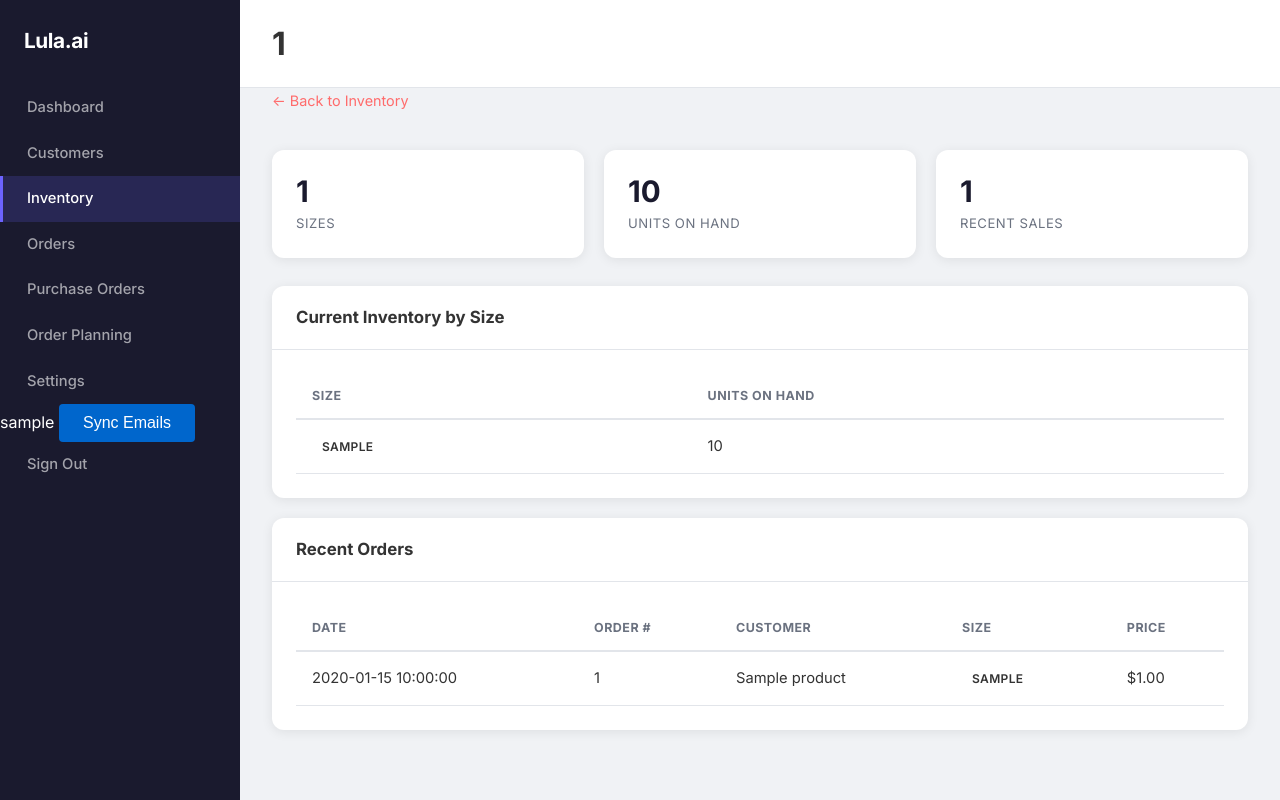
After one commit to kjh235/lula.ai, a Flask app: page /inventory/styles/1 in a window 1280 px wide. The commit adds this page. Run offline with Flask 3, Linux system fonts and the light colour scheme; a user stored in the database is signed in; tables that the repository leaves empty hold one stand-in row (values such as "Sample post"); a database or web service that is not in the repository returns one stand-in record (values such as "Sample title"); some libraries are stand-ins or nearby versions.

Commit message:
Add style detail page with recent orders; make style chips clickable
- New route /inventory/styles/<style_name> shows current inventory by
  size and recent retail orders (customer name + size purchased) for
  that style, up to 50 most recent
- New template style_detail.html renders the detail view
- Style chips on the Inventory page are now <a> links pointing to the
  new detail route so clicking navigates directly to the style page
- style-count-chip CSS gains cursor:pointer and color:inherit so the
  anchor wrapping does not alter appearance

Co-Authored-By: Claude Sonnet 4.6 <noreply@anthropic.com>
Claude-Session: https://claude.ai/code/session_01NKpxNJ2jUDZ1kr41uma3cP

```diff
--- a/app/routes.py
+++ b/app/routes.py
@@ -196,6 +196,68 @@ def inventory():
         style_counts=style_counts,
         total_value=total_value,
         total_units=total_units,
+    )
+
+
+@app.route("/inventory/styles/<path:style_name>")
+@login_required
+def style_detail(style_name):
+    user_id = session['user_id']
+    conn = get_conn()
+
+    inventory = conn.execute(
+        "SELECT p.ProductSize, p.SizeNormalized, "
+        "COALESCE(SUM(l.Delta), 0) AS Quantity "
+        "FROM Products p "
+        "LEFT JOIN InventoryLedger l ON l.ProductName = p.ProductName AND l.UserID = p.UserID "
+        "WHERE p.UserID = %s AND p.ProductStyle = %s "
+        "GROUP BY p.ProductSize, p.SizeNormalized "
+        "ORDER BY p.SizeNormalized, p.ProductSize",
+        (user_id, style_name)
+    ).fetchall()
+
+    if not inventory:
+        conn.close()
+        return "Style not found", 404
+
+    total_units = sum(r['Quantity'] for r in inventory)
+
+    recent_orders = conn.execute(
+        "SELECT o.OrderNumber, COALESCE(o.PaidDate, o.InvoiceDate) AS OrderDate, "
+        "c.CustomerName, c.CustomerEmail, oi.ProductName AS ItemName, "
+        "COALESCE("
+        "  (SELECT p.SizeNormalized FROM Products p "
+        "   WHERE p.UserID = %(uid)s AND p.ProductStyle = %(style)s "
+        "   AND (p.InvProductName = oi.ProductName "
+        "        OR oi.ProductName LIKE ('%%' || p.ProductStyle || ' ' || p.ProductSize) "
+        "        OR oi.ProductName = (p.ProductStyle || ' ' || p.ProductSize)) "
+        "   LIMIT 1), ''"
+        ") AS SizeNormalized, "
+        "oi.TotalPrice "
+        "FROM OrderItems oi "
+        "JOIN Orders o ON o.OrderNumber = oi.OrderNumber AND o.UserID = oi.UserID "
+        "  AND o.OrderType = 'RETAIL' "
+        "LEFT JOIN Customers c ON c.CustomerEmail = o.OrderEmail AND c.UserID = o.UserID "
+        "WHERE oi.UserID = %(uid)s "
+        "AND EXISTS ("
+        "  SELECT 1 FROM Products p "
+        "  WHERE p.UserID = %(uid)s AND p.ProductStyle = %(style)s "
+        "  AND (p.InvProductName = oi.ProductName "
+        "       OR oi.ProductName LIKE ('%%' || p.ProductStyle || ' ' || p.ProductSize) "
+        "       OR oi.ProductName = (p.ProductStyle || ' ' || p.ProductSize))"
+        ") "
+        "ORDER BY COALESCE(o.PaidDate, o.InvoiceDate) DESC "
+        "LIMIT 50",
+        {'uid': user_id, 'style': style_name}
+    ).fetchall()
+
+    conn.close()
+    return render_template(
+        'style_detail.html',
+        style_name=style_name,
+        inventory=inventory,
+        total_units=total_units,
+        recent_orders=recent_orders,
     )
 
 
--- a/app/static/style.css
+++ b/app/static/style.css
@@ -771,6 +771,8 @@ img { max-width: 100%; display: block; }
   border-radius: var(--radius-badge);
   font-size: 0.88rem;
   transition: background var(--transition);
+  cursor: pointer;
+  color: inherit;
 }
 .style-count-chip:hover {
   background: rgba(108, 99, 255, 0.12);
--- a/app/templates/inventory.html
+++ b/app/templates/inventory.html
@@ -32,10 +32,10 @@
         <div class="card-body">
             <div class="style-counts-grid">
                 {% for sc in style_counts %}
-                <div class="style-count-chip">
+                <a href="{{ url_for('style_detail', style_name=sc.ProductStyle) }}" class="style-count-chip" style="text-decoration: none;">
                     <span class="style-count-value">{{ sc.cnt }}</span>
                     <span class="style-count-name">{{ sc.ProductStyle }}</span>
-                </div>
+                </a>
                 {% endfor %}
             </div>
         </div>
--- /dev/null
+++ b/app/templates/style_detail.html
@@ -0,0 +1,103 @@
+{% extends "base.html" %}
+{% set active_page = 'inventory' %}
+{% block title %}{{ style_name }} – Style Detail{% endblock %}
+{% block page_title %}{{ style_name }}{% endblock %}
+
+{% block content %}
+<div style="padding: 0 32px 8px;">
+    <a href="{{ url_for('inventory') }}" style="color: var(--accent); text-decoration: none; font-size: 0.9rem;">
+        &larr; Back to Inventory
+    </a>
+</div>
+
+<div class="stats-grid">
+    <div class="stat-card">
+        <div class="stat-value">{{ inventory | length }}</div>
+        <div class="stat-label">Sizes</div>
+    </div>
+    <div class="stat-card">
+        <div class="stat-value">{{ total_units }}</div>
+        <div class="stat-label">Units on Hand</div>
+    </div>
+    <div class="stat-card">
+        <div class="stat-value">{{ recent_orders | length }}</div>
+        <div class="stat-label">Recent Sales</div>
+    </div>
+</div>
+
+<div style="padding: 0 32px 20px;">
+    <div class="card">
+        <div class="card-header">
+            <h3>Current Inventory by Size</h3>
+        </div>
+        <div class="card-body">
+            <table class="data-table">
+                <thead>
+                    <tr>
+                        <th>Size</th>
+                        <th>Units on Hand</th>
+                    </tr>
+                </thead>
+                <tbody>
+                    {% for row in inventory %}
+                    <tr>
+                        <td><span class="badge">{{ row.SizeNormalized or row.ProductSize }}</span></td>
+                        <td>{{ row.Quantity }}</td>
+                    </tr>
+                    {% endfor %}
+                </tbody>
+            </table>
+        </div>
+    </div>
+</div>
+
+<div style="padding: 0 32px 32px;">
+    <div class="card">
+        <div class="card-header">
+            <h3>Recent Orders</h3>
+        </div>
+        <div class="card-body">
+            {% if recent_orders %}
+            <table class="data-table">
+                <thead>
+                    <tr>
+                        <th>Date</th>
+                        <th>Order #</th>
+                        <th>Customer</th>
+                        <th>Size</th>
+                        <th>Price</th>
+                    </tr>
+                </thead>
+                <tbody>
+                    {% for o in recent_orders %}
+                    <tr>
+                        <td>{{ o.OrderDate or '' }}</td>
+                        <td>{{ o.OrderNumber }}</td>
+                        <td>
+                            {% if o.CustomerName %}
+                                {{ o.CustomerName }}
+                            {% else %}
+                                {{ o.CustomerEmail or '—' }}
+                            {% endif %}
+                        </td>
+                        <td>
+                            {% if o.SizeNormalized %}
+                                <span class="badge">{{ o.SizeNormalized }}</span>
+                            {% else %}
+                                —
+                            {% endif %}
+                        </td>
+                        <td>${{ "%.2f" | format(o.TotalPrice | float) }}</td>
+                    </tr>
+                    {% endfor %}
+                </tbody>
+            </table>
+            {% else %}
+            <div class="empty-state">
+                <p>No sales found for this style.</p>
+            </div>
+            {% endif %}
+        </div>
+    </div>
+</div>
+{% endblock %}
```
